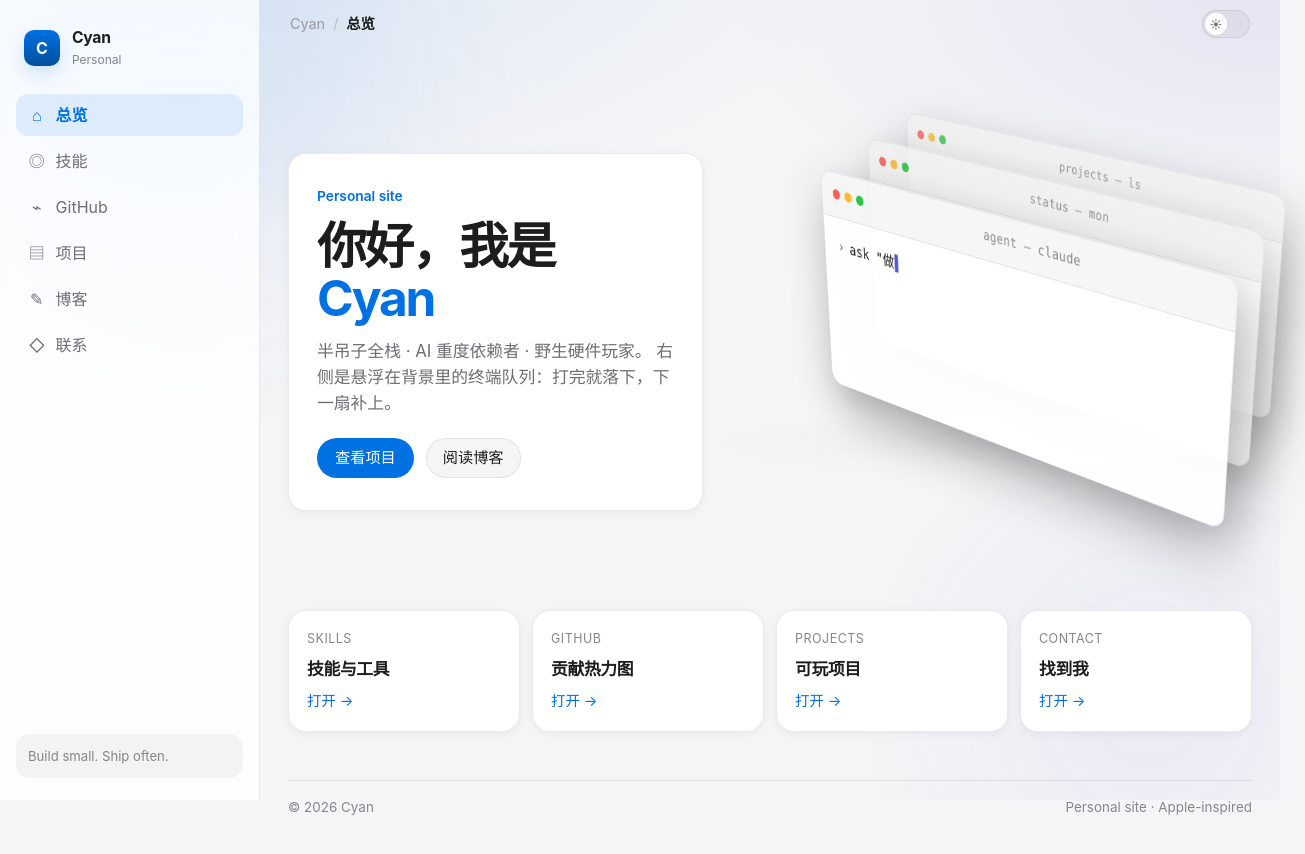
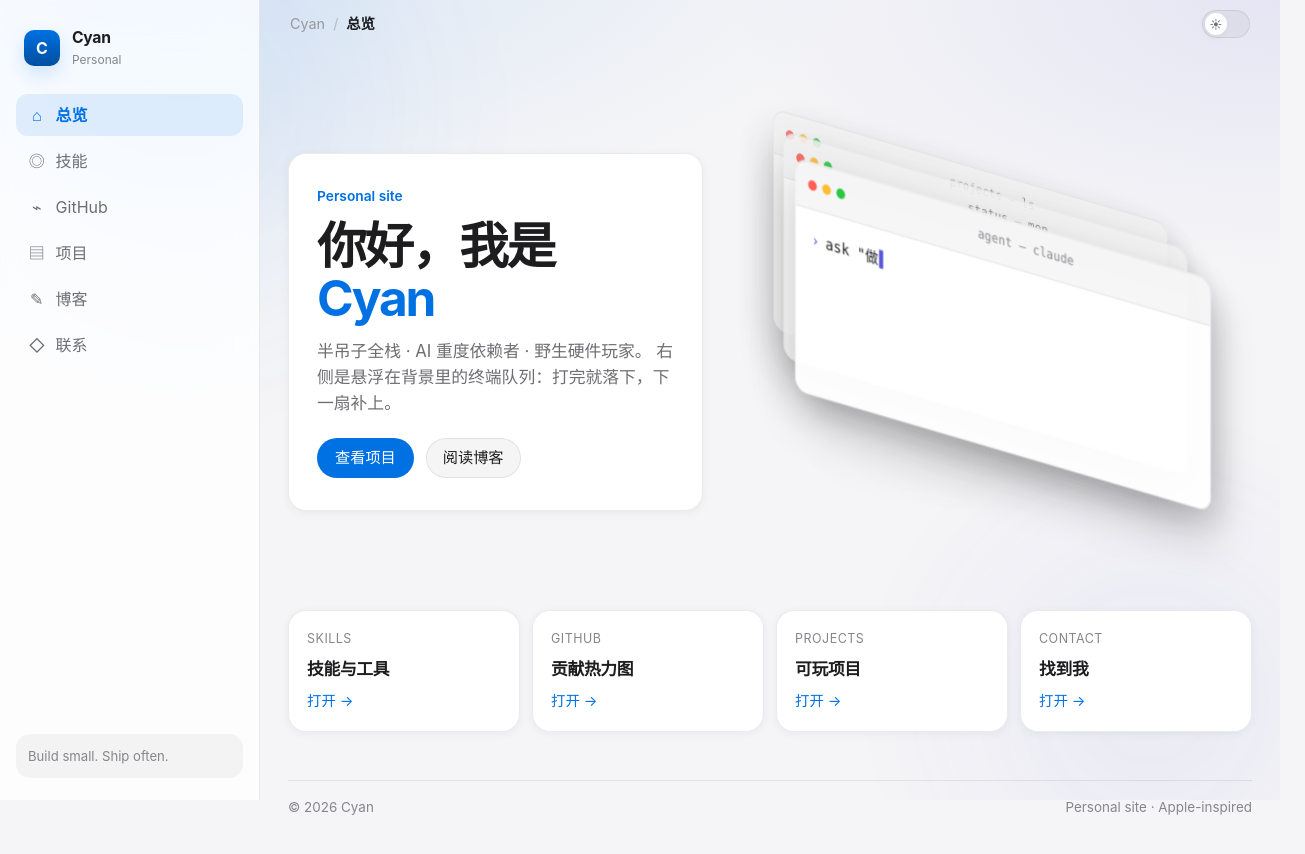
Before and after one commit to BakkaBlue/BakkaBlue.github.io, a Vue app: page / in a window 1280 px wide. Shown: the top 854 px of the page, 1305 px wide, since content can reach past the window. Built offline with nearby package versions, Linux system fonts and the light colour scheme.

Commit message:
style: switch terminal queue to orthographic view
Drop CSS perspective and Z-depth foreshortening so the floating terminal stack reads as a clean isometric/ortho composition.

```diff
--- a/src/components/TerminalQueue.vue
+++ b/src/components/TerminalQueue.vue
@@ -277,7 +277,7 @@ onUnmounted(() => {
 </script>
 
 <style scoped>
-/* Floating stage — no card frame, sits in the open background */
+/* Floating stage — orthographic (no perspective foreshortening) */
 .stage {
   position: relative;
   width: 100%;
@@ -286,26 +286,23 @@ onUnmounted(() => {
   background: transparent;
   border: 0;
   box-shadow: none;
-  perspective: 1500px;
-  perspective-origin: 55% 58%;
 }
 
 .floor {
   position: absolute;
-  left: 10%;
-  right: 6%;
-  bottom: 2%;
-  height: 52%;
+  left: 14%;
+  right: 8%;
+  bottom: 8%;
+  height: 38%;
   border-radius: 50%;
   background: radial-gradient(
     ellipse at center,
-    color-mix(in srgb, var(--text-primary) 11%, transparent),
+    color-mix(in srgb, var(--text-primary) 10%, transparent),
     transparent 74%
   );
-  filter: blur(14px);
-  opacity: 0.32;
-  transform: translateZ(-140px) rotateX(82deg) scale(1.3);
-  transform-style: preserve-3d;
+  filter: blur(16px);
+  opacity: 0.28;
+  transform: translateY(8px) scale(1.05, 0.55);
   pointer-events: none;
 }
 
@@ -314,12 +311,12 @@ onUnmounted(() => {
   inset: 0;
   display: grid;
   place-items: center;
-  transform-style: preserve-3d;
-  /* yaw on horizontal plane + elevation angle (仰角, looking slightly upward) */
+  /* orthographic axonometric: yaw + elevation, no perspective */
   transform:
-    translate3d(10px, 10px, 0)
-    rotateX(-24deg)
-    rotateY(-40deg);
+    translate3d(12px, 6px, 0)
+    rotateX(-22deg)
+    rotateY(-38deg);
+  transform-style: flat;
 }
 
 .term {
@@ -330,19 +327,17 @@ onUnmounted(() => {
   overflow: hidden;
   border: 1px solid var(--border);
   background: color-mix(in srgb, var(--bg-elevated) 96%, transparent);
-  transform-style: preserve-3d;
   box-shadow:
-    0 30px 64px rgba(0, 0, 0, 0.24),
-    18px 10px 40px rgba(0, 0, 0, 0.1),
+    0 28px 56px rgba(0, 0, 0, 0.2),
+    16px 12px 36px rgba(0, 0, 0, 0.08),
     0 1px 0 color-mix(in srgb, var(--text-primary) 8%, transparent) inset;
-  /* queue recedes in depth */
+  /* screen-space stack only — no translateZ */
   transform:
-    translate3d(
-      calc(var(--i) * -16px),
-      calc(var(--i) * -20px),
-      calc(var(--i) * -80px)
+    translate(
+      calc(var(--i) * -22px),
+      calc(var(--i) * -28px)
     )
-    scale(calc(1 - var(--i) * 0.03));
+    scale(calc(1 - var(--i) * 0.028));
   opacity: calc(1 - var(--i) * 0.1);
   transition:
     transform 0.75s var(--ease-out),
@@ -444,7 +439,7 @@ onUnmounted(() => {
 
 @keyframes fall-away {
   0% {
-    transform: translate3d(0, 0, 0) scale(1);
+    transform: translate(0, 0) scale(1);
     opacity: 1;
     filter: blur(0);
   }
@@ -452,13 +447,9 @@ onUnmounted(() => {
     opacity: 0.9;
   }
   100% {
-    /* drop downward while slightly rotating away under the elevated view */
-    transform:
-      translate3d(12px, 260px, 30px)
-      scale(0.9)
-      rotateX(-10deg);
+    transform: translate(10px, 240px) scale(0.94);
     opacity: 0;
-    filter: blur(1.5px);
+    filter: blur(1px);
   }
 }
 
@@ -486,9 +477,9 @@ onUnmounted(() => {
 
   .stack {
     transform:
-      translate3d(0, 8px, 0)
-      rotateX(-20deg)
-      rotateY(-34deg);
+      translate3d(0, 6px, 0)
+      rotateX(-18deg)
+      rotateY(-32deg);
   }
 
   .term {
@@ -508,9 +499,9 @@ onUnmounted(() => {
 
   .stack {
     transform:
-      translate3d(0, 6px, 0)
-      rotateX(-16deg)
-      rotateY(-28deg);
+      translate3d(0, 4px, 0)
+      rotateX(-14deg)
+      rotateY(-26deg);
   }
 
   .term {
```
